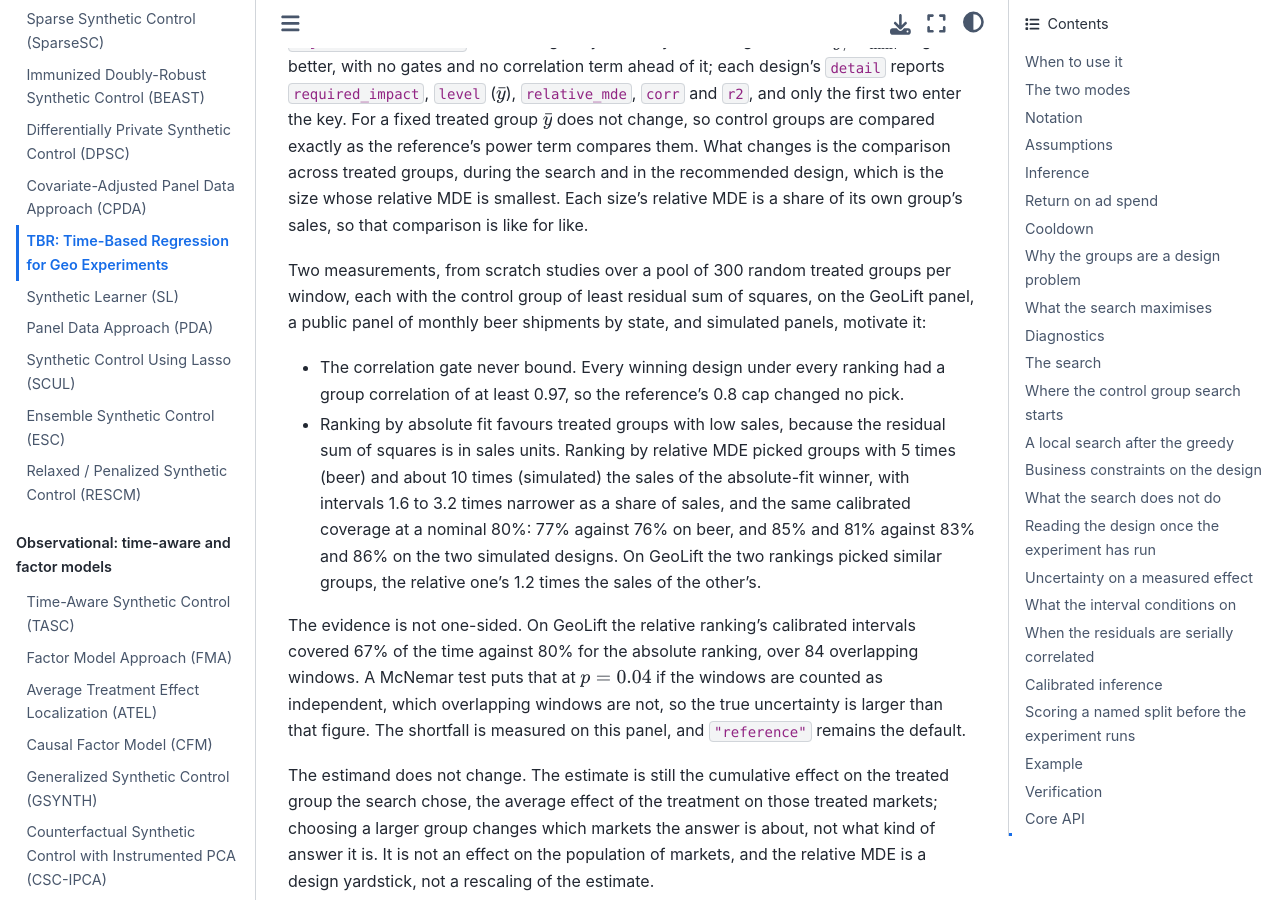
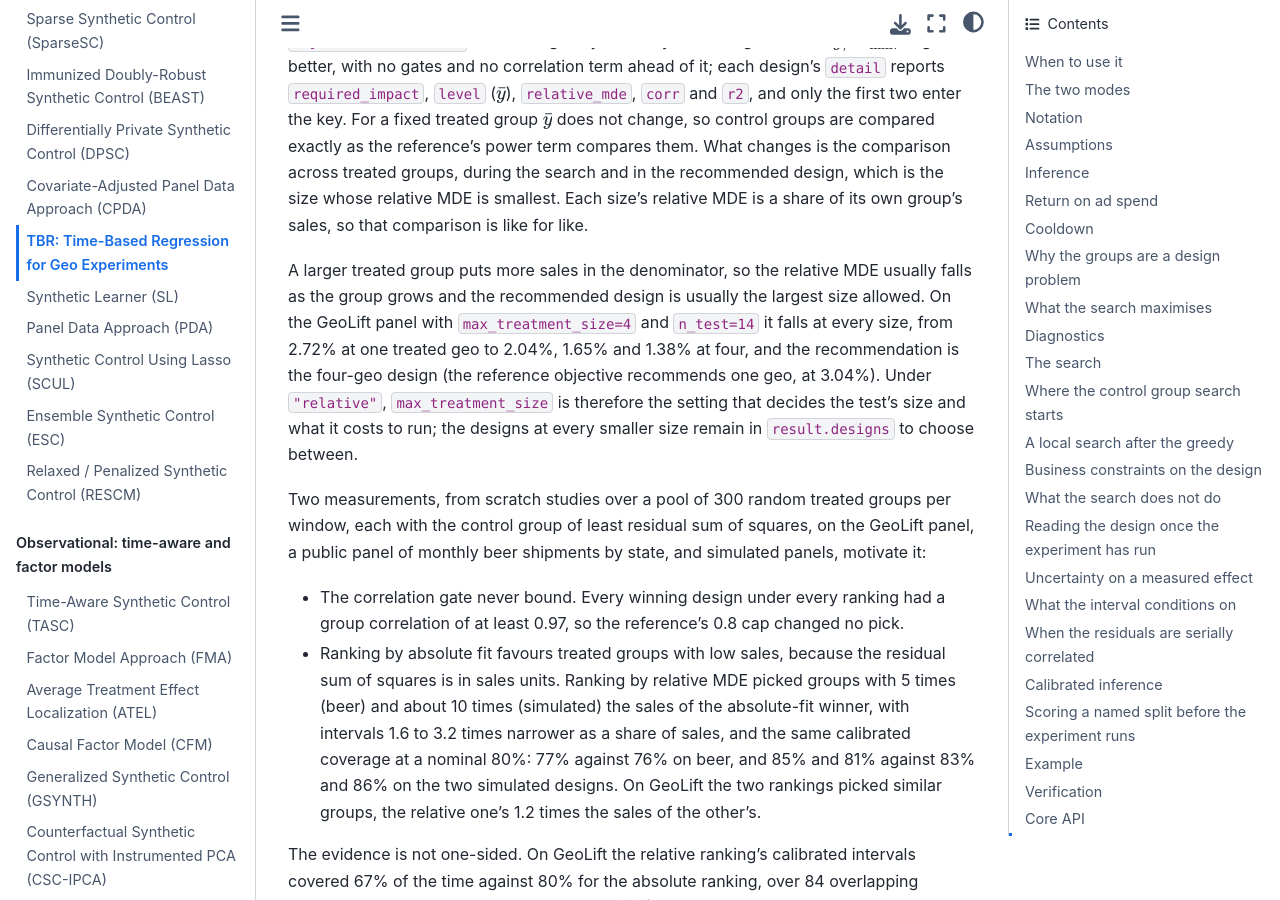
Before and after one commit to jgreathouse9/mlsynth, a Sphinx documentation site: the page built from docs/tbr.rst, in a window 1280 px wide and 900 px high, scrolled down 7765 px. Built offline with Sphinx 7.4.7 and the Sphinx Book theme 1.1.4, drawn with Linux system fonts in a browser that asks for light colours; pages that are not in the unit, such as notebooks, are missing from menus.

Commit message:
TBR docs: under objective='relative' the recommendation is usually the largest size
The relative MDE falls as the treated group grows (GeoLift: 2.72% at one
geo to 1.38% at four), so max_treatment_size decides the test's size.

Co-Authored-By: Claude Opus 5.5 <noreply@anthropic.com>
Claude-Session: https://claude.ai/code/session_012eUtL6z8zUY8NkURa4Svk7

```diff
--- a/docs/tbr.rst
+++ b/docs/tbr.rst
@@ -373,6 +373,16 @@ reference's power term compares them. What changes is the comparison across
 treated groups, during the search and in the recommended design, which is the
 size whose relative MDE is smallest. Each size's relative MDE is a share of its
 own group's sales, so that comparison is like for like.
+
+A larger treated group puts more sales in the denominator, so the relative MDE
+usually falls as the group grows and the recommended design is usually the
+largest size allowed. On the GeoLift panel with ``max_treatment_size=4`` and
+``n_test=14`` it falls at every size, from 2.72% at one treated geo to 2.04%,
+1.65% and 1.38% at four, and the recommendation is the four-geo design (the
+reference objective recommends one geo, at 3.04%). Under ``"relative"``,
+``max_treatment_size`` is therefore the setting that decides the test's size
+and what it costs to run; the designs at every smaller size remain in
+``result.designs`` to choose between.
 
 Two measurements, from scratch studies over a pool of 300 random treated
 groups per window, each with the control group of least residual sum of
```
